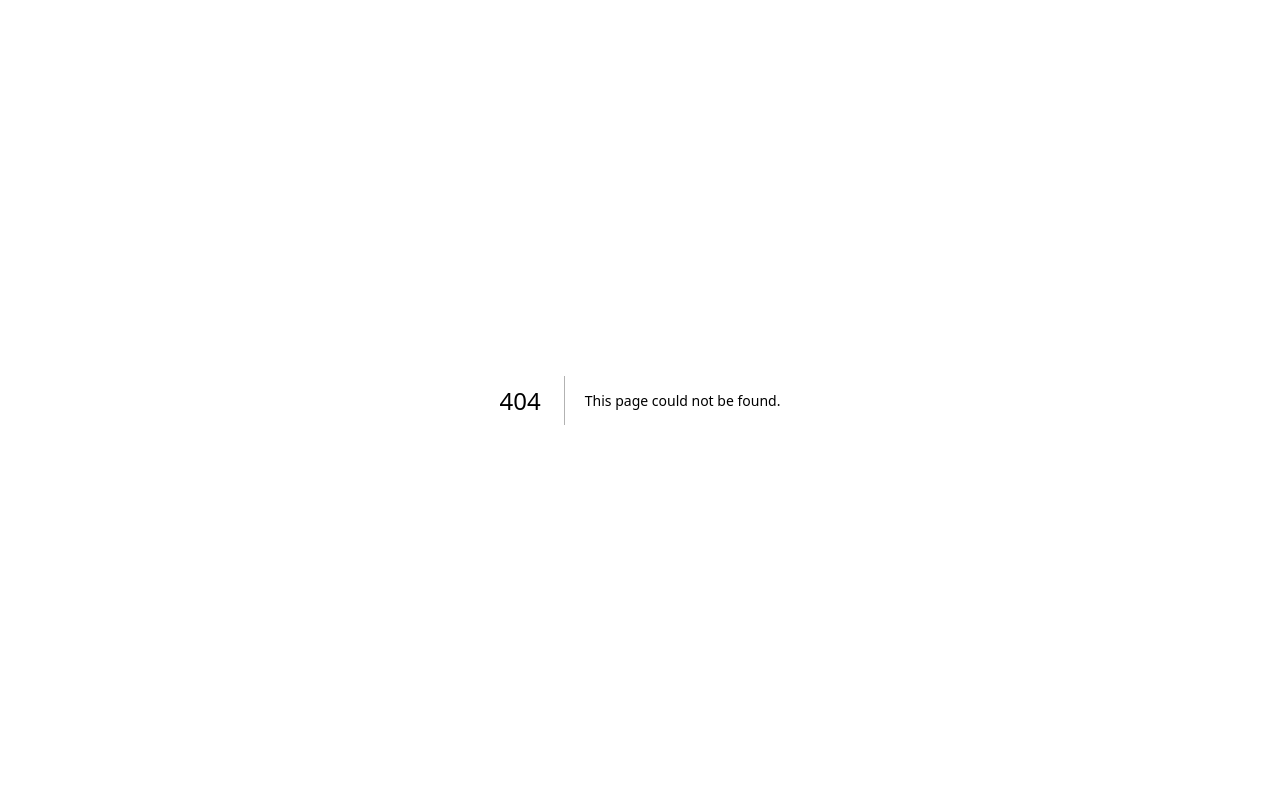
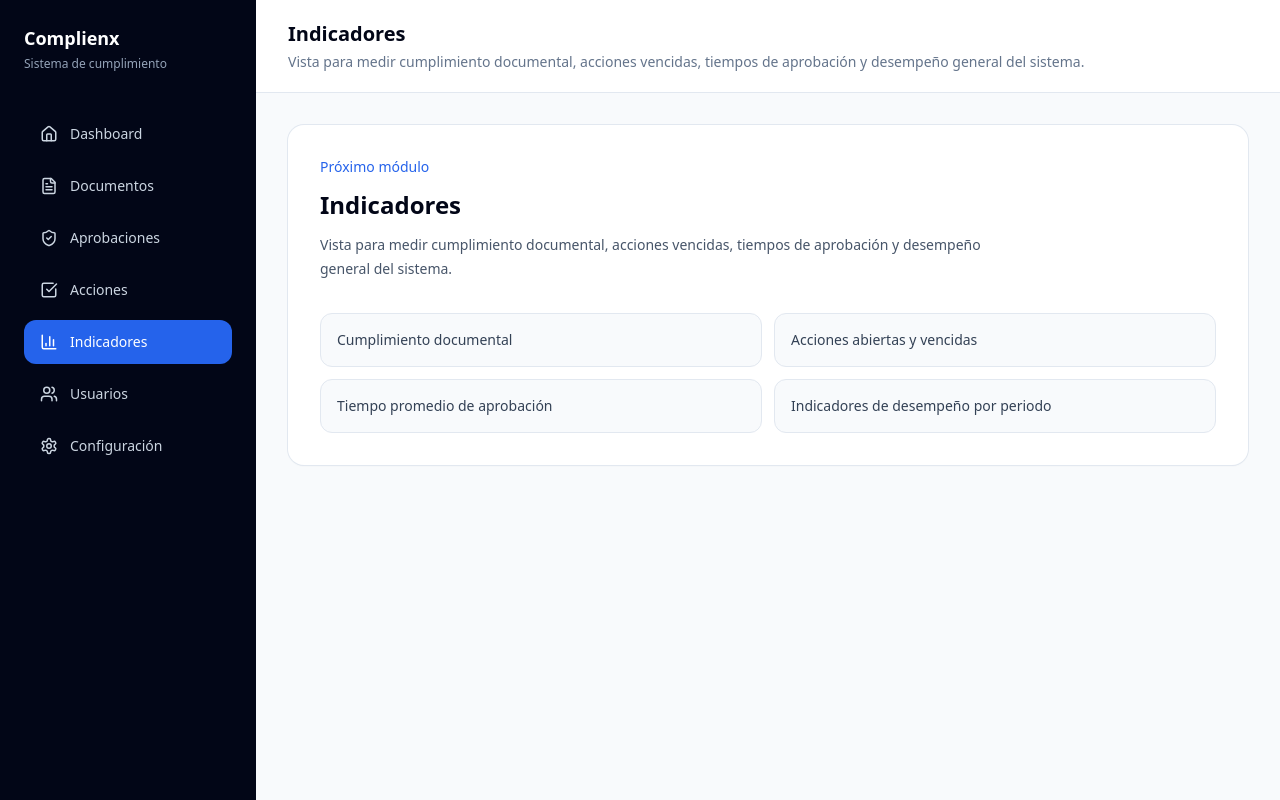
Before and after one commit to Poiuh547/complienx, a Next.js app in the folder frontend/: page /indicators in a window 1280 px wide. Before the commit this address had no page. Built offline with nearby package versions, Linux system fonts and the light colour scheme.

Commit message:
frontend: add indicators placeholder page

```diff
--- /dev/null
+++ b/frontend/src/app/indicators/page.tsx
@@ -0,0 +1,17 @@
+import { PlaceholderPage } from "@/components/placeholder-page";
+
+export default function IndicatorsPage() {
+  return (
+    <PlaceholderPage
+      activeItem="Indicadores"
+      description="Vista para medir cumplimiento documental, acciones vencidas, tiempos de aprobación y desempeño general del sistema."
+      items={[
+        "Cumplimiento documental",
+        "Acciones abiertas y vencidas",
+        "Tiempo promedio de aprobación",
+        "Indicadores de desempeño por periodo"
+      ]}
+      title="Indicadores"
+    />
+  );
+}
```
